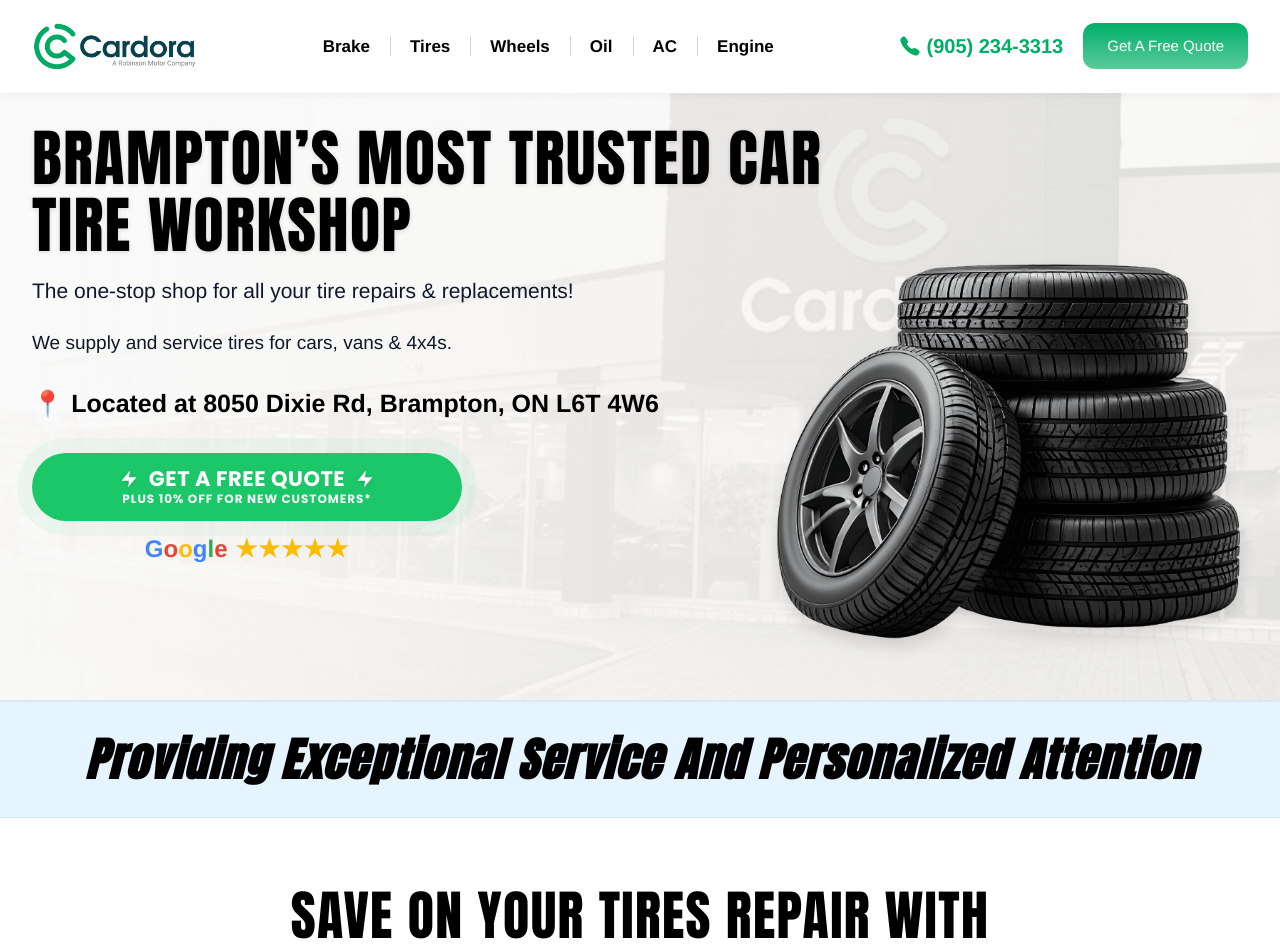
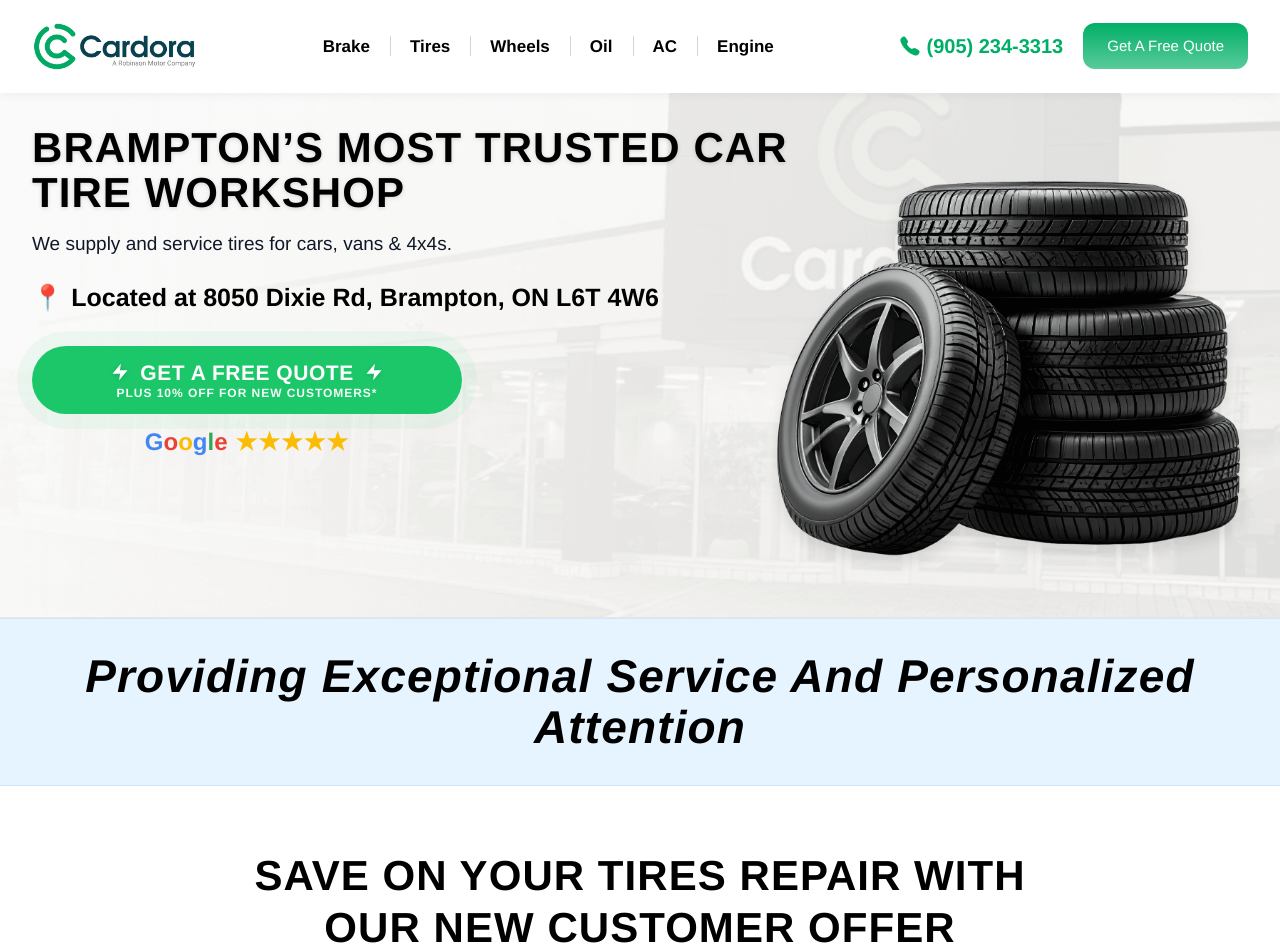
Before and after one commit to aasthacodexorr/Fixcars.shop, a Next.js app: page /tires-ontario-cda in a window 1280 px wide. Shown: the top 952 px of the page. Built offline with nearby package versions, Linux system fonts and the light colour scheme.

Commit message:
updated font family,redesigned footer, and layout of all pages

```diff
--- a/app/globals.css
+++ b/app/globals.css
@@ -35,7 +35,7 @@
   body {
     background-color: #ffffff;
     color: #000000;
-    font-family: var(--font-lato);
+    font-family:"Helvetica Neue", Helvetica, Arial, sans-serif;
     margin: 0;
     padding: 0;
     overflow-x: hidden;
@@ -43,15 +43,15 @@
 }
 
 .font-anton {
-  font-family: var(--font-anton), Impact, sans-serif;
+  font-family: "Helvetica Neue", Helvetica, Arial, sans-serif;
 }
 
 .font-lato {
-  font-family: var(--font-lato), -apple-system, sans-serif;
+  font-family: "Helvetica Neue", Helvetica, Arial, sans-serif;
 }
 
 .font-poppins {
-  font-family: var(--font-poppins), sans-serif;
+  font-family: "Helvetica Neue", Helvetica, Arial, sans-serif;
 }
 
 /* Green CTA Button Pulse Glow Animation */
@@ -104,6 +104,10 @@
   100% {
     left: 140%;
   }
+}
+
+h1,h2,h3{
+  font-weight: 700;
 }
 
 /* Bounce Animation for modal arrow */
--- a/app/page.tsx
+++ b/app/page.tsx
@@ -1,4 +1,6 @@
-import { QuoteProvider } from "@/components/home/QuoteContext";
+"use client"
+
+import { QuoteProvider, useQuote } from "@/components/home/QuoteContext";
 import {
   Contact,
   Guarantee,
@@ -12,8 +14,10 @@ import {
   WhyUs,
 } from "@/components/home/Sections";
 import SiteNav from "@/components/home/SiteNav";
+import TestimonialsSection from "@/components/TestimonialsSection";
 
 export default function Home() {
+  const handleOpenQuote = useQuote();
   return (
     <div className="font-site">
       <QuoteProvider>
@@ -25,7 +29,7 @@ export default function Home() {
           <Makes />
           <Offer />
           <WhyUs />
-          <Reviews />
+          <TestimonialsSection onOpenQuote={handleOpenQuote}/>
           <Guarantee />
         </main>
         <SiteFooter />
--- a/components/CustomerOffers.tsx
+++ b/components/CustomerOffers.tsx
@@ -30,7 +30,7 @@ export default function CustomerOffers({
   onOpenQuote,
   title = (
     <>
-      SAVE ON YOUR BRAKES REPAIR WITH<br className="hidden sm:inline" /> OUR NEW CUSTOMER OFFER
+      Save on your brakes repair with<br className="hidden sm:inline" /> our new customer offer
     </>
   ),
   perks = DEFAULT_PERKS,
@@ -43,7 +43,7 @@ export default function CustomerOffers({
       <div className="max-w-[1000px] mx-auto">
         {/* Section Heading */}
         <div className="text-center max-w-[950px] mx-auto mb-12">
-          <h2 className="font-anton text-3xl sm:text-5xl lg:text-[54px] leading-tight uppercase text-black tracking-wide">
+          <h2 className="font-anton text-3xl sm:text-5xl uppercase lg:text-[42px] leading-tight text-black tracking-wide">
             {title}
           </h2>
         </div>
--- a/components/GuaranteeSection.tsx
+++ b/components/GuaranteeSection.tsx
@@ -15,7 +15,7 @@ export default function GuaranteeSection({
   return (
     <section id="guarantee" className="w-full bg-white py-14 sm:py-16 px-4 sm:px-8 border-b border-gray-100">
       <div className="max-w-[1100px] mx-auto text-center space-y-8">
-        <h2 className="font-anton text-4xl sm:text-5xl lg:text-[54px] uppercase text-[rgba(0,0,0,0.95)] tracking-wide leading-tight max-w-[950px] mx-auto">
+        <h2 className="font-anton text-4xl sm:text-5xl lg:text-[43px] uppercase text-[rgba(0,0,0,0.95)] tracking-wide leading-tight max-w-[950px] mx-auto">
           FEEL AT EASE WITH OUR UNBEATABLE ‘PEACE OF MIND’ GUARANTEE
         </h2>
 
--- a/components/Hero.tsx
+++ b/components/Hero.tsx
@@ -37,13 +37,13 @@ export default function Hero({
       <div className="relative max-w-[1400px] mx-auto z-10">
         {/* Main H1 Headline */}
         <div className="text-center lg:text-left max-w-[1400px] mx-auto mb-4 lg:mb-0">
-          <h1 className="font-anton text-3xl sm:text-5xl lg:text-[62px] leading-[1.08] tracking-wide uppercase text-black drop-shadow-sm">
+          <h1 className="font-anton text-3xl sm:text-5xl lg:text-[42px] uppercase leading-[1.08] tracking-wide text-black drop-shadow-sm">
             {headline}
           </h1>
         </div>
 
         {/* 2-Column Content Grid: on mobile rotor is order-1 (between headline and copy) */}
-        <div className="grid grid-cols-1 lg:grid-cols-12 gap-6 lg:gap-12 items-center">
+        <div className="grid grid-cols-1 lg:grid-cols-12 gap-6 lg:gap-12 items-center -mt-10">
           {/* Rotor Graphic: order-1 on mobile, order-2 on desktop */}
           <div className="order-1 lg:order-2 lg:col-span-5 flex justify-center items-center my-2 lg:my-0">
             {
@@ -71,7 +71,7 @@ export default function Hero({
               {subheading1}
             </p>
 
-            <p className="text-gray-900 text-sm sm:text-lg lg:text-[19px] leading-relaxed font-normal">
+            <p className="text-gray-900 text-sm sm:text-lg lg:text-[19px] leading-none font-normal">
               {subheading2}
             </p>
 
--- a/components/TechniciansSection.tsx
+++ b/components/TechniciansSection.tsx
@@ -21,7 +21,7 @@ export default function TechniciansSection({
   return (
     <section className="w-full bg-black text-white py-14 sm:py-18 px-4 sm:px-8 border-y border-neutral-800">
       <div className="max-w-[1400px] mx-auto text-center space-y-8">
-        <h2 className="font-anton text-2xl sm:text-5xl lg:text-[50px] uppercase text-white tracking-wide max-w-[1000px] mx-auto leading-tight">
+        <h2 className="font-anton text-2xl sm:text-5xl lg:text-[34px] uppercase text-white tracking-wide max-w-[1000px] mx-auto leading-tight">
           {title}
         </h2>
 
--- a/lib/landingPages.tsx
+++ b/lib/landingPages.tsx
@@ -59,8 +59,8 @@ export const BRAKES_PAGE_DATA: LandingPageData = {
   hero: {
     headline: (
       <>
-        BRAMPTON’S MOST TRUSTED CAR
-        <br className="hidden sm:inline" /> BRAKES REPAIR SHOP
+        Brampton's most trusted car
+        <br className="hidden sm:inline" /> Brakes repair shop
       </>
     ),
     subheading1: "The one-stop shop for all your brake repairs & replacements!",
@@ -493,7 +493,7 @@ export const TIRES_PAGE_DATA: LandingPageData = {
         <br className="hidden sm:inline" /> TIRE WORKSHOP
       </>
     ),
-    subheading1: "The one-stop shop for all your tire repairs & replacements!",
+    subheading1: "",
     subheading2: "We supply and service tires for cars, vans & 4x4s.",
     imageSrc: "/images/tires-hero.png",
     imageAlt: "Car Tire Sales and Puncture Repairs",
@@ -707,7 +707,7 @@ export const DODGE_PAGE_DATA: LandingPageData = {
         <br className="hidden sm:inline" /> REPAIR SHOP
       </>
     ),
-    subheading1: "The one-stop shop for all your Dodge repairs & servicing!",
+    subheading1: " ",
     subheading2: "We supply and service Dodge cars, vans, trucks & 4x4s.",
     imageSrc: "",
     imageAlt: "Dodge Auto Repair and Maintenance",
@@ -813,7 +813,7 @@ export const TOYOTA_PAGE_DATA: LandingPageData = {
         <br className="hidden sm:inline" /> REPAIR SHOP
       </>
     ),
-    subheading1: "The one-stop shop for all your Toyota repairs & servicing!",
+    subheading1: "",
     subheading2: "We supply and service Toyota cars, vans, SUVs & hybrids.",
     imageSrc: "",
     imageAlt: "Toyota Auto Repair and Maintenance",
@@ -920,7 +920,7 @@ export const VOLKSWAGEN_PAGE_DATA: LandingPageData = {
       </>
     ),
     subheading1:
-      "The one-stop shop for all your Volkswagen repairs & servicing!",
+      "",
     subheading2:
       "We supply and service Volkswagen cars, wagons & SUVs.",
     imageSrc: "",
@@ -1027,7 +1027,7 @@ export const HYUNDAI_PAGE_DATA: LandingPageData = {
         <br className="hidden sm:inline" /> REPAIR SHOP
       </>
     ),
-    subheading1: "The one-stop shop for all your Hyundai repairs & servicing!",
+    subheading1: "",
     subheading2: "We supply and service Hyundai cars, SUVs & hybrids.",
     imageSrc: "",
     imageAlt: "Hyundai Auto Repair and Maintenance",
@@ -1133,7 +1133,7 @@ export const HONDA_PAGE_DATA: LandingPageData = {
         <br className="hidden sm:inline" /> REPAIR SHOP
       </>
     ),
-    subheading1: "The one-stop shop for all your Honda repairs & servicing!",
+    subheading1: "",
     subheading2: "We supply and service Honda cars, SUVs, vans & hybrids.",
     imageSrc: "",
     imageAlt: "Honda Auto Repair and Maintenance",
--- a/package.json
+++ b/package.json
@@ -10,7 +10,9 @@
     "lint": "eslint"
   },
   "dependencies": {
+    "@fortawesome/fontawesome-svg-core": "^7.3.1",
     "@fortawesome/free-solid-svg-icons": "^7.3.1",
+    "@fortawesome/react-fontawesome": "^3.5.0",
     "@react-three/fiber": "^9.8.2",
     "next": "16.4.3",
     "react": "19.3.0",
```
Also changed, not shown: components/home/Sections.tsx (+89 -27 lines), public/images/A_durango.png (added), 1 other file (tests, documents, lock files or other folders).
